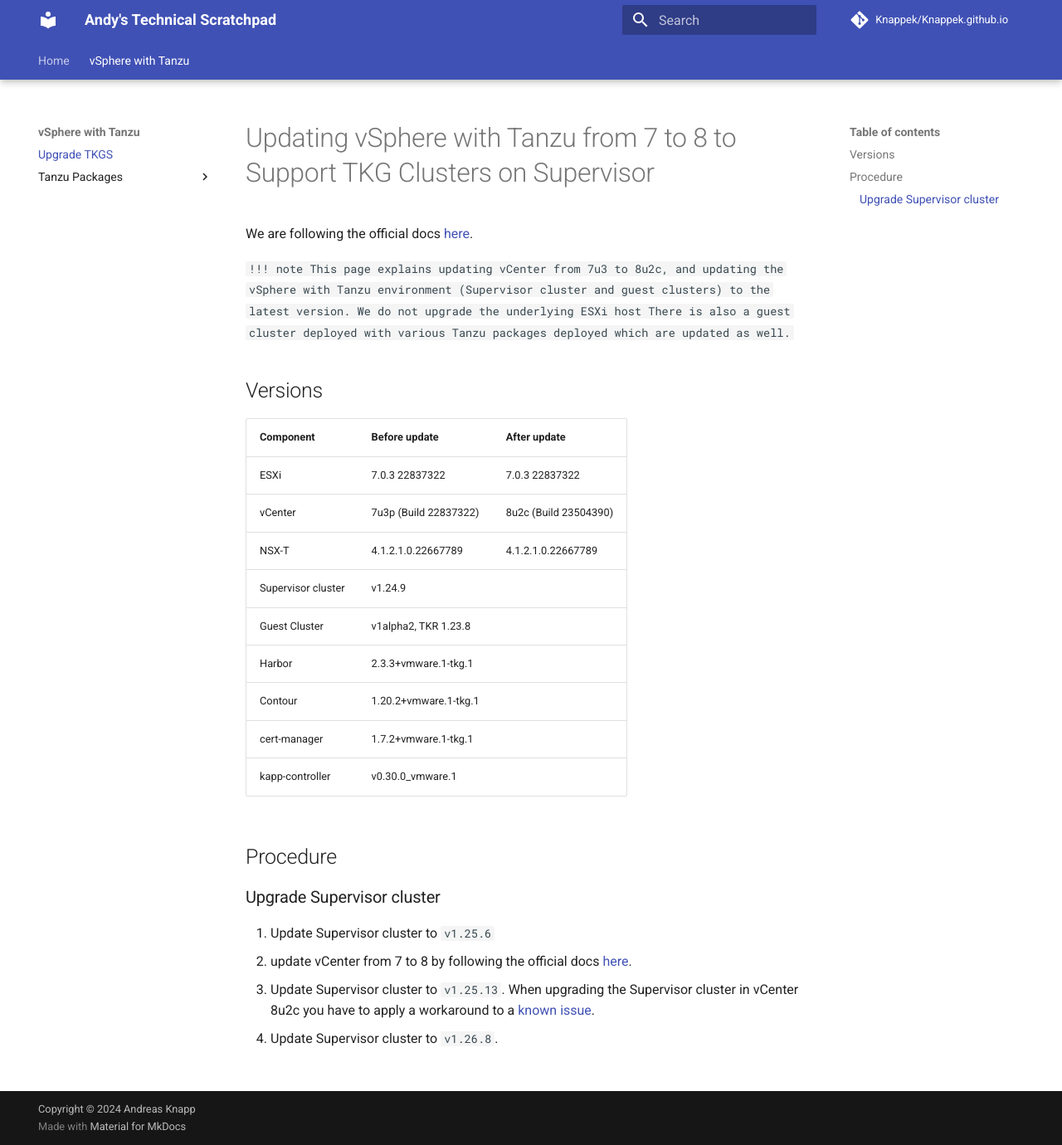
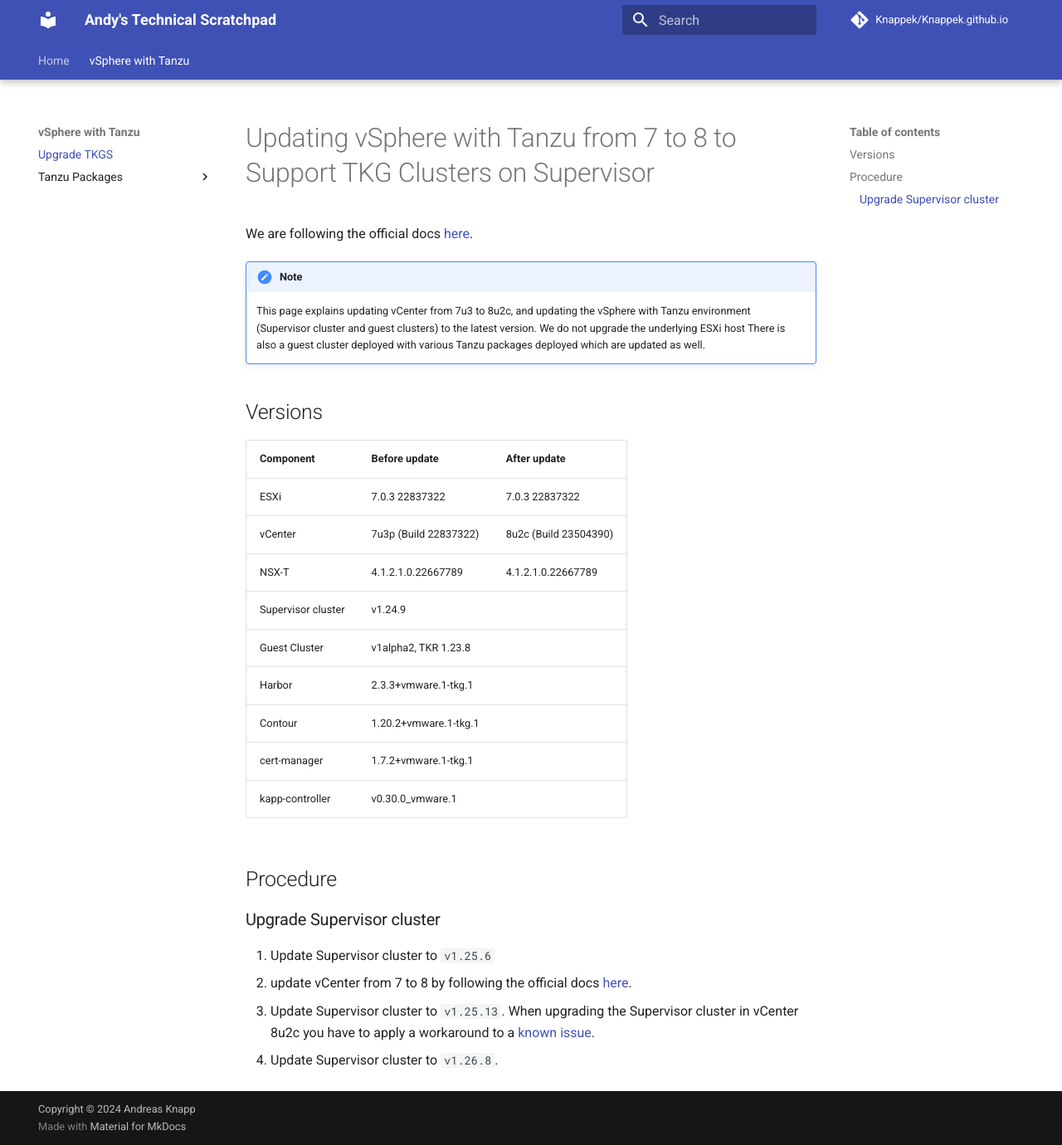
Before and after one commit to Knappek/Knappek.github.io, an MkDocs documentation site: the page built from docs/vsphere-with-tanzu/update-tkgs-from-vsphere7-to-vsphere8.md, in a window 1280 px wide and 1380 px high. Shown: the whole window at 83% size. Built offline with MkDocs 1.6.1 and Material for MkDocs 9.7.7, drawn with Linux system fonts in a browser that asks for light colours; comment, search, counter and statistics services are not loaded.

Commit message:
adopt to note block extension

````diff
--- a/docs/vsphere-with-tanzu/update-tkgs-from-vsphere7-to-vsphere8.md
+++ b/docs/vsphere-with-tanzu/update-tkgs-from-vsphere7-to-vsphere8.md
@@ -2,9 +2,8 @@
 
 We are following the official docs [here](https://docs.vmware.com/en/VMware-vSphere/8.0/vsphere-with-tanzu-tkg/GUID-F68DF779-F52E-4970-8460-6177BF601DC2.html).
 
-```!!! note
-This page explains updating vCenter from 7u3 to 8u2c, and updating the vSphere with Tanzu environment (Supervisor cluster and guest clusters) to the latest version. We do not upgrade the underlying ESXi host There is also a guest cluster deployed with various Tanzu packages deployed which are updated as well.
-```
+!!! note
+    This page explains updating vCenter from 7u3 to 8u2c, and updating the vSphere with Tanzu environment (Supervisor cluster and guest clusters) to the latest version. We do not upgrade the underlying ESXi host There is also a guest cluster deployed with various Tanzu packages deployed which are updated as well.
 
 ## Versions
 
````
